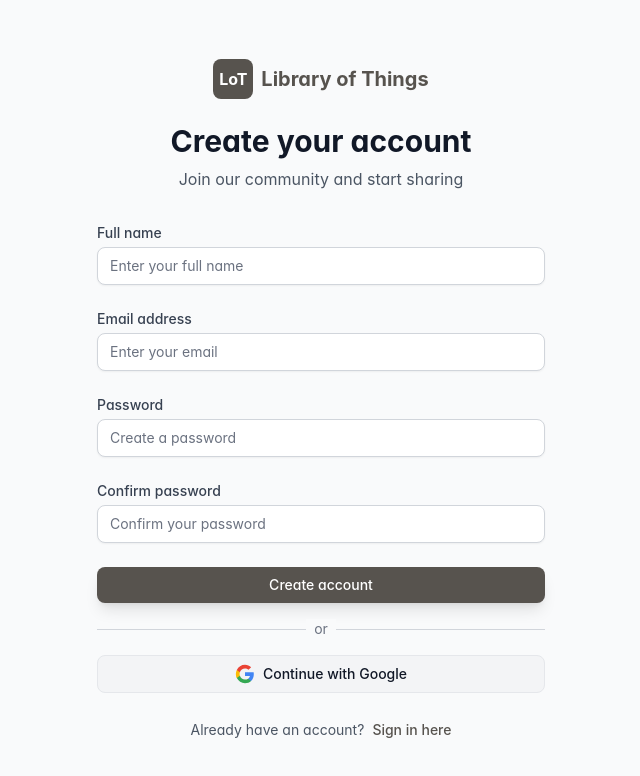
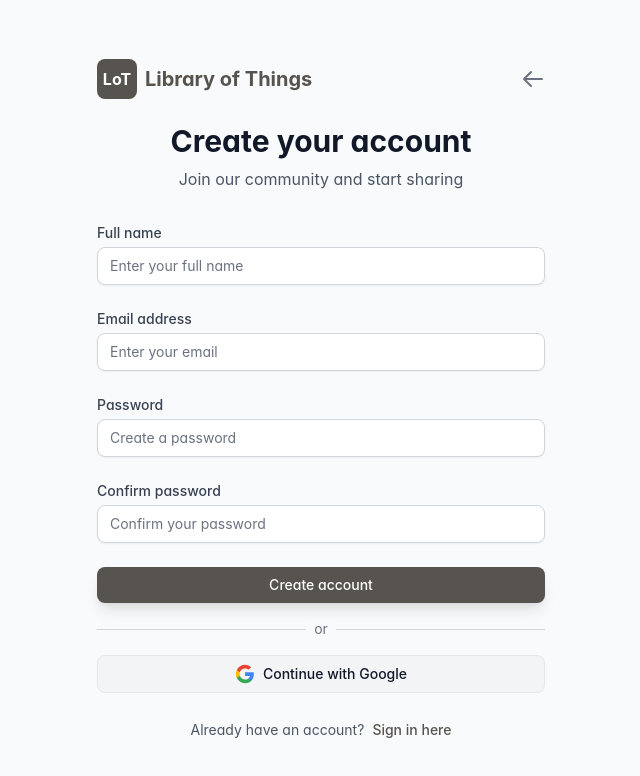
Before and after one commit to Yeyz75/library-of-things, a Vue app: page /register in a window 1280 px wide. Shown: the top 776 px of the page, without its empty margins (319-959 px from the left). Built offline with nearby package versions, Linux system fonts and the light colour scheme; no server answers.

Commit message:
feat(auth): add OAuth2 Google sign-in functionality and create AuthCallback page

```diff
--- a/src/locale/en.json
+++ b/src/locale/en.json
@@ -68,6 +68,10 @@
         "confirmPasswordRequired": "Please confirm your password",
         "passwordsDoNotMatch": "Passwords do not match"
       }
+    },
+    "callback": {
+      "processing": "Processing authentication...",
+      "pleaseWait": "Please wait while we complete your sign in"
     }
   },
   "dashboard": {
--- a/src/locale/es.json
+++ b/src/locale/es.json
@@ -68,6 +68,10 @@
         "confirmPasswordRequired": "Por favor confirma tu contraseña",
         "passwordsDoNotMatch": "Las contraseñas no coinciden"
       }
+    },
+    "callback": {
+      "processing": "Procesando autenticación...",
+      "pleaseWait": "Por favor espera mientras completamos tu inicio de sesión"
     }
   },
   "dashboard": {
--- /dev/null
+++ b/src/pages/auth/AuthCallback.vue
@@ -0,0 +1,38 @@
+<template>
+  <div
+    class="min-h-screen flex items-center justify-center bg-gray-50 dark:bg-gray-900"
+  >
+    <div class="text-center">
+      <BaseLoader size="lg" class="mx-auto" />
+      <h2 class="mt-4 text-xl font-medium text-gray-900 dark:text-white">
+        {{ t('auth.callback.processing') }}
+      </h2>
+      <p class="mt-2 text-gray-600 dark:text-gray-400">
+        {{ t('auth.callback.pleaseWait') }}
+      </p>
+    </div>
+  </div>
+</template>
+
+<script setup lang="ts">
+import { onMounted } from 'vue';
+import { useRouter } from 'vue-router';
+import BaseLoader from '@/components/common/BaseLoader.vue';
+import { useAuthStore } from '@/store/auth.store';
+import { useI18n } from '@/composables/useI18n';
+
+const router = useRouter();
+const authStore = useAuthStore();
+const { t } = useI18n();
+
+onMounted(async () => {
+  try {
+    // Get the current user after OAuth callback
+    await authStore.getCurrentUser();
+    router.push('/dashboard');
+  } catch (error) {
+    console.error('Error during OAuth callback:', error);
+    router.push('/login?error=oauth_failed');
+  }
+});
+</script>
--- a/src/pages/auth/LoginPage.vue
+++ b/src/pages/auth/LoginPage.vue
@@ -4,9 +4,10 @@
   >
     <div class="max-w-md w-full space-y-8">
       <div class="text-center">
+        <div class="flex justify-between items-center mb-6">
           <router-link
             to="/"
-          class="flex items-center justify-center space-x-2 text-primary-600 mb-6"
+            class="flex items-center justify-center space-x-2 text-primary-600"
           >
             <div
               class="h-10 w-10 bg-primary-600 rounded-lg flex items-center justify-center"
@@ -15,6 +16,26 @@
             </div>
             <span class="font-bold text-xl">Library of Things</span>
           </router-link>
+          <router-link
+            to="/"
+            class="text-gray-500 hover:text-gray-700 dark:text-gray-400 dark:hover:text-gray-200"
+          >
+            <svg
+              xmlns="http://www.w3.org/2000/svg"
+              class="h-6 w-6"
+              fill="none"
+              viewBox="0 0 24 24"
+              stroke="currentColor"
+            >
+              <path
+                stroke-linecap="round"
+                stroke-linejoin="round"
+                stroke-width="2"
+                d="M10 19l-7-7m0 0l7-7m-7 7h18"
+              />
+            </svg>
+          </router-link>
+        </div>
         <h2 class="text-3xl font-bold text-gray-900 dark:text-white mb-2">
           {{ t('auth.login.title') }}
         </h2>
--- a/src/pages/auth/RegisterPage.vue
+++ b/src/pages/auth/RegisterPage.vue
@@ -4,9 +4,10 @@
   >
     <div class="max-w-md w-full space-y-8">
       <div class="text-center">
+        <div class="flex justify-between items-center mb-6">
           <router-link
             to="/"
-          class="flex items-center justify-center space-x-2 text-primary-600 mb-6"
+            class="flex items-center justify-center space-x-2 text-primary-600"
           >
             <div
               class="h-10 w-10 bg-primary-600 rounded-lg flex items-center justify-center"
@@ -15,6 +16,26 @@
             </div>
             <span class="font-bold text-xl">Library of Things</span>
           </router-link>
+          <router-link
+            to="/"
+            class="text-gray-500 hover:text-gray-700 dark:text-gray-400 dark:hover:text-gray-200"
+          >
+            <svg
+              xmlns="http://www.w3.org/2000/svg"
+              class="h-6 w-6"
+              fill="none"
+              viewBox="0 0 24 24"
+              stroke="currentColor"
+            >
+              <path
+                stroke-linecap="round"
+                stroke-linejoin="round"
+                stroke-width="2"
+                d="M10 19l-7-7m0 0l7-7m-7 7h18"
+              />
+            </svg>
+          </router-link>
+        </div>
         <h2 class="text-3xl font-bold text-gray-900 dark:text-white mb-2">
           {{ t('auth.register.title') }}
         </h2>
--- a/src/router/index.ts
+++ b/src/router/index.ts
@@ -21,6 +21,12 @@ const router = createRouter({
       name: 'Register',
       component: () => import('@/pages/auth/RegisterPage.vue'),
       meta: { layout: 'auth', requiresGuest: true },
+    },
+    {
+      path: '/auth/callback',
+      name: 'AuthCallback',
+      component: () => import('@/pages/auth/AuthCallback.vue'),
+      meta: { layout: 'auth' },
     },
     {
       path: '/dashboard',
--- a/src/store/auth.store.ts
+++ b/src/store/auth.store.ts
@@ -37,6 +37,25 @@ export const useAuthStore = defineStore('auth', () => {
       throw err;
     } finally {
       isLoading.value = false;
+    }
+  }
+
+  async function signInWithGoogle() {
+    isLoading.value = true;
+    error.value = null;
+
+    try {
+      // Create OAuth2 token for Google
+      const successUrl = `${window.location.origin}/auth/callback`;
+      const failureUrl = `${window.location.origin}/login?error=oauth_failed`;
+
+      await account.createOAuth2Token('google', successUrl, failureUrl);
+    } catch (err: unknown) {
+      const errorMessage =
+        err instanceof Error ? err.message : 'Failed to sign in with Google';
+      error.value = errorMessage;
+      isLoading.value = false;
+      throw err;
     }
   }
 
@@ -177,6 +196,7 @@ export const useAuthStore = defineStore('auth', () => {
     userId,
     // Actions
     signInWithEmail,
+    signInWithGoogle,
     signUpWithEmail,
     signOut,
     getCurrentUser,
```
Lines whose indentation alone changed are shown as unchanged.
